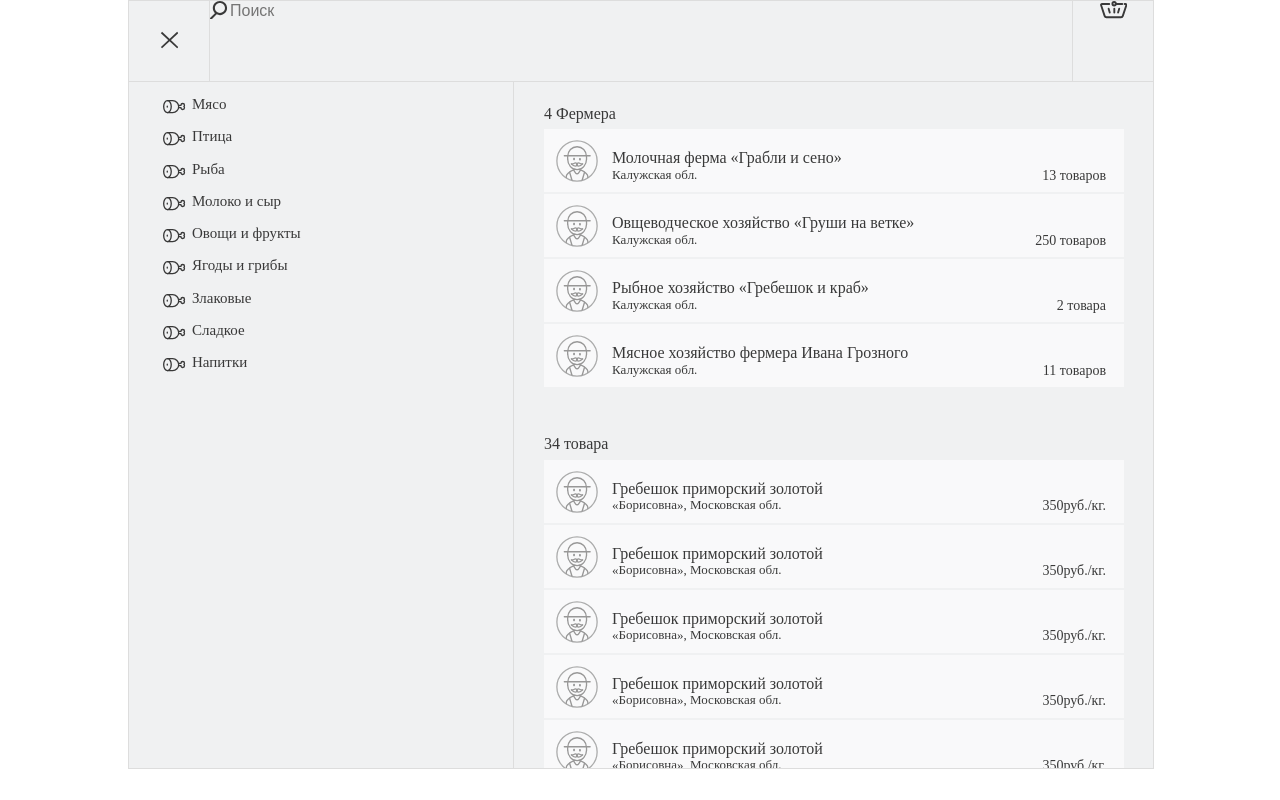
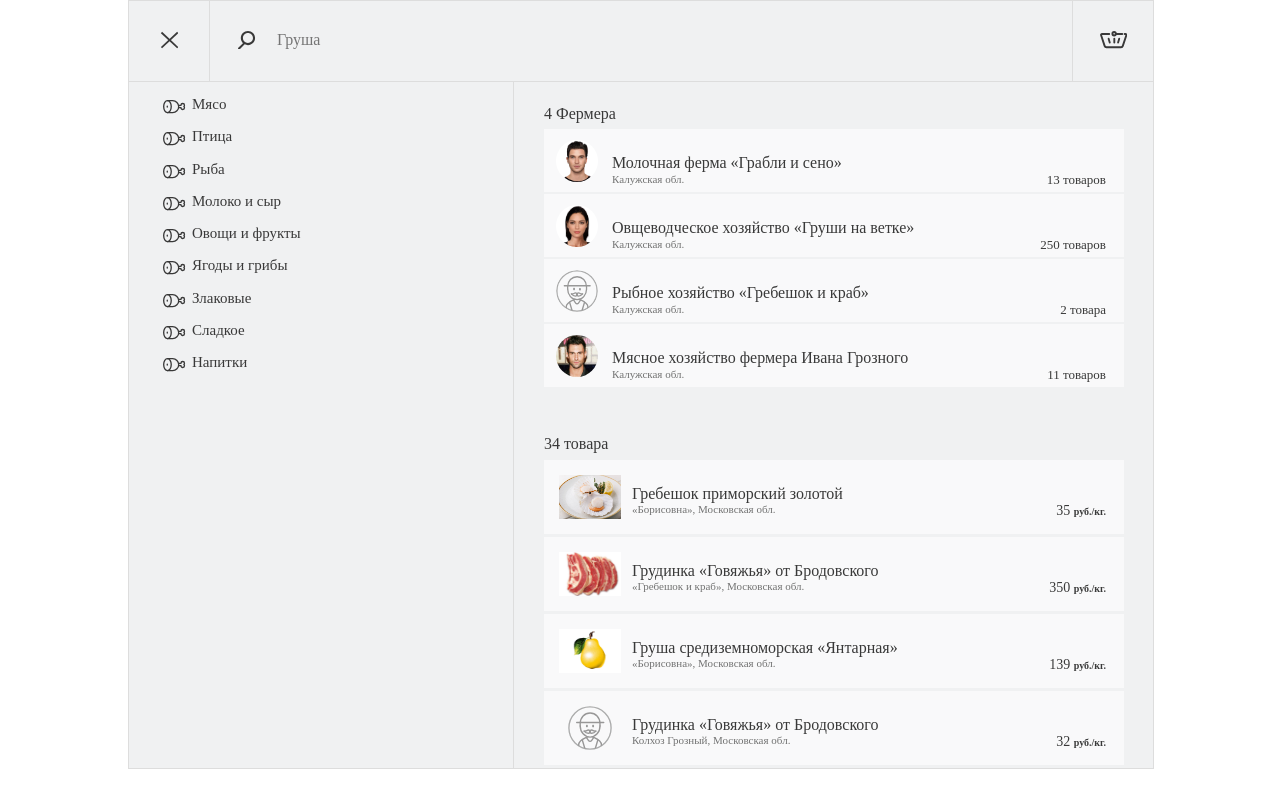
Before and after one commit to kolmm/eptest, a website: page src/index.html in a window 1280 px wide. Shown: the top 800 px of the page. Drawn offline with Linux system fonts and the light colour scheme; a web font is replaced by a local one.

Commit message:
upd product container

```diff
--- a/src/index.html
+++ b/src/index.html
@@ -8,20 +8,25 @@
   <title>eptest</title>
 </head>
 <body>
+  <div class="wrap">
     <header>
+      <a href="#">
         <div class="menu">
           <div class="menu-close">
           </div>
         </div>
+      </a>
 
       <div class="header-search">
         <div class="search-ico"></div>
-      <input type="text" name="search" placeholder="Поиск">
+        <input class="h1" type="text" name="search" placeholder="Груша">
       </div>
 
+      <a href="#">
         <div class="header-bag">
           <div class="bag-ico"></div>
         </div>
+      </a>
     </header>
 
     <div class="main">
@@ -86,157 +91,156 @@
 
       <div class="outSearch">
         <div class="quantity-farm h1">4 Фермера</div>
-      <div class="outSearch-farm">
-        <div class="outSearch-container">
-          <img class="outSearch-img" src="img/farmer_not.svg" alt="">
+        <div class="outSearch-container-farm">
+          <img class="outSearch-img" src="img/milk-face.jpg" alt="">
           <div class="name-container">
             <span class="farm-name h1">
               Молочная ферма «Грабли и сено»
             </span><br>
-            <span class="farm-geo h4">
+            <span class="farm-geo h5">
               Калужская обл.
             </span>
           </div>
-          <div class="quantity h3">
+          <span class="quantity h4">
             13 товаров
-          </div>
+          </span>
         </div>
 
-        <div class="outSearch-container">
-          <img class="outSearch-img" src="img/farmer_not.svg" alt="">
+        <div class="outSearch-container-farm">
+          <img class="outSearch-img" src="img/fruit-face.jpg" alt="">
           <div class="name-container">
             <span class="farm-name h1">
               Овщеводческое хозяйство «Груши на ветке»
             </span><br>
-            <span class="farm-geo h4">
+            <span class="farm-geo h5">
               Калужская обл.
             </span>
           </div>
-          <div class="quantity h3">
+          <span class="quantity h4">
             250 товаров
-          </div>
+          </span>
         </div>
 
-        <div class="outSearch-container">
+        <div class="outSearch-container-farm">
           <img class="outSearch-img" src="img/farmer_not.svg" alt="">
           <div class="name-container">
             <span class="farm-name h1">
               Рыбное хозяйство «Гребешок и краб»
             </span><br>
-            <span class="farm-geo h4">
+            <span class="farm-geo h5">
               Калужская обл.
             </span>
           </div>
-          <div class="quantity h3">
+          <span class="quantity h4">
             2 товара
-          </div>
+          </span>
         </div>
 
-        <div class="outSearch-container">
-          <img class="outSearch-img" src="img/farmer_not.svg" alt="">
+        <div class="outSearch-container-farm">
+          <img class="outSearch-img" src="img/meat-face.jpg" alt="">
           <div class="name-container">
             <span class="farm-name h1">
               Мясное хозяйство фермера Ивана Грозного
             </span><br>
-            <span class="farm-geo h4">
+            <span class="farm-geo h5">
               Калужская обл.
             </span>
           </div>
-          <div class="quantity h3">
+          <span class="quantity h4">
             11 товаров
-          </div>
+          </span>
       </div>
 
       <div class="outSearch-product">
         <div class="quantity-farm h1">34 товара</div>
-        <div class="outSearch-container">
-          <img class="outSearch-img" src="img/farmer_not.svg" alt="">
+        <div class="outSearch-container-product">
+          <img class="product-img" src="img/grebeshok.jpg" alt="">
           <div class="name-container">
             <span class="farm-name h1">
               Гребешок приморский золотой
             </span><br>
-            <span class="farm-geo h4">
+            <span class="farm-geo h5">
               «Борисовна», Московская обл.
             </span>
           </div>
-          <div class="quantity h3">
-            350руб./кг.
-          </div>
+          <span class="quantity h3">
+            35 <span class="h6">руб./кг.</span>
+          </span>
         </div>
 
-        <div class="outSearch-container">
-          <img class="outSearch-img" src="img/farmer_not.svg" alt="">
+        <div class="outSearch-container-product">
+          <img class="product-img" src="img/grudinka.jpg" alt="">
+          <div class="name-container">
+            <span class="farm-name h1">
+              Грудинка «Говяжья» от Бродовского
+            </span><br>
+            <span class="farm-geo h5">
+              «Гребешок и краб», Московская обл.
+            </span>
+          </div>
+          <span class="quantity h3">
+            350 <span class="h6">руб./кг.</span>
+          </span>
+        </div>
+
+        <div class="outSearch-container-product">
+          <img class="product-img" src="img/grusha.jpg" alt="">
+          <div class="name-container">
+            <span class="farm-name h1">
+              Груша средиземноморская «Янтарная»
+            </span><br>
+            <span class="farm-geo h5">
+              «Борисовна», Московская обл.
+            </span>
+          </div>
+          <span class="quantity h3">
+            139 <span class="h6">руб./кг.</span>
+          </span>
+        </div>
+
+        <div class="outSearch-container-product">
+          <img class="product-img" src="img/farmer_not.svg" alt="">
+          <div class="name-container">
+            <span class="farm-name h1">
+              Грудинка «Говяжья» от Бродовского
+            </span><br>
+            <span class="farm-geo h5">
+              Колхоз Грозный, Московская обл.
+            </span>
+          </div>
+          <span class="quantity h3">
+            32 <span class="h6">руб./кг.</span>
+          </span>
+        </div>
+
+        <div class="outSearch-container-product">
+          <img class="product-img" src="img/farmer_not.svg" alt="">
           <div class="name-container">
             <span class="farm-name h1">
               Гребешок приморский золотой
             </span><br>
-            <span class="farm-geo h4">
+            <span class="farm-geo h5">
               «Борисовна», Московская обл.
             </span>
           </div>
-          <div class="quantity h3">
-            350руб./кг.
-          </div>
+          <span class="quantity h3">
+            77 <span class="h6">руб./кг.</span>
+          </span>
         </div>
 
-        <div class="outSearch-container">
-          <img class="outSearch-img" src="img/farmer_not.svg" alt="">
+        <div class="outSearch-container-product">
+          <img class="product-img" src="img/farmer_not.svg" alt="">
           <div class="name-container">
             <span class="farm-name h1">
               Гребешок приморский золотой
             </span><br>
-            <span class="farm-geo h4">
+            <span class="farm-geo h5">
               «Борисовна», Московская обл.
             </span>
           </div>
-          <div class="quantity h3">
-            350руб./кг.
-          </div>
-        </div>
-
-        <div class="outSearch-container">
-          <img class="outSearch-img" src="img/farmer_not.svg" alt="">
-          <div class="name-container">
-            <span class="farm-name h1">
-              Гребешок приморский золотой
-            </span><br>
-            <span class="farm-geo h4">
-              «Борисовна», Московская обл.
+          <span class="quantity h3">
+            34 <span class="h6">руб./кг.</span>
           </span>
-          </div>
-          <div class="quantity h3">
-            350руб./кг.
-          </div>
-        </div>
-
-        <div class="outSearch-container">
-          <img class="outSearch-img" src="img/farmer_not.svg" alt="">
-          <div class="name-container">
-            <span class="farm-name h1">
-              Гребешок приморский золотой
-            </span><br>
-            <span class="farm-geo h4">
-              «Борисовна», Московская обл.
-            </span>
-          </div>
-          <div class="quantity h3">
-            350руб./кг.
-          </div>
-        </div>
-
-        <div class="outSearch-container">
-          <img class="outSearch-img" src="img/farmer_not.svg" alt="">
-          <div class="name-container">
-            <span class="farm-name h1">
-              Гребешок приморский золотой
-            </span><br>
-            <span class="farm-geo h4">
-              «Борисовна», Московская обл.
-            </span>
-          </div>
-          <div class="quantity h3">
-            350руб./кг.
-          </div>
         </div>
       </div>
     </div>
--- a/src/sass/mixins.scss
+++ b/src/sass/mixins.scss
@@ -33,3 +33,11 @@
   text-align: left;
   color: $textColor;
 }
+
+@mixin h6 {
+  font-family: "Gerbera";
+  font-size: 10px;
+  font-weight: bold;
+  text-align: left;
+  color: $textColor;
+}
--- a/src/sass/style.scss
+++ b/src/sass/style.scss
@@ -4,10 +4,7 @@
 @import "variables.scss";
 
 body {
-  position: relative;
-  left: 50%;
-  margin-left: -512px;
-  background-color: #fff;
+  overflow-x: hidden;
 }
 
 ul {
@@ -31,11 +28,17 @@ ul {
 }
 
 .h5 {
-  @include h4;
+  @include h5;
 }
 
 .h6 {
-  @include h4;
+  @include h6;
+}
+
+.wrap {
+  position: relative;
+  left: 50%;
+  margin-left: -512px;
 }
 
 header {
@@ -69,18 +72,24 @@ header {
 }
 
 .header-search input {
+  padding-top: 30px;
+  padding-bottom: 30px;
+  width: 780px;
   border: none;
   background-color: transparent;
   outline:none;
+  margin-left: 19px;
 }
 
 .search-ico {
   float: left;
   width: 18px;
   height: 18px;
+  margin-top: 30px;
   background-image: url(../img/search.svg);
   background-repeat: no-repeat;
   background-size: cover;
+  margin-left: 28px;
 }
 
 .header-bag {
@@ -92,6 +101,7 @@ header {
 
 .bag-ico {
   margin: auto;
+  margin-top: 30px;
   width: 27px;
   height: 18px;
   background-image: url(../img/bag.svg);
@@ -112,6 +122,7 @@ nav {
   float: left;
   min-width: 384px;
   height: 687px;
+  overflow-y: auto;
   border-right: 1px solid #dddddd;
 }
 
@@ -147,10 +158,18 @@ nav {
   margin-top: 24px;
 }
 
-.outSearch-container {
+.outSearch-container-farm {
   width: 580px;
   height: 63px;
   margin-bottom: 2px;
+  margin-left: 30px;
+  background-color: rgba(255, 255, 255, 0.6);
+}
+
+.outSearch-container-product {
+  width: 580px;
+  height: 74px;
+  margin-bottom: 3px;
   margin-left: 30px;
   background-color: rgba(255, 255, 255, 0.6);
 }
@@ -160,10 +179,18 @@ nav {
   height: 42px;
   width: 42px;
   margin: 11px 14px 10px 12px;
+  border-radius: 50%;
+}
+
+.product-img {
+  float: left;
+  height: 44px;
+  width: 62px;
+  margin: 15px 11px 15px 15px;
 }
 
 .name-container {
-  padding-top: 20px;
+  padding-top: 25px;
 }
 
 .farm-name,
```
Also changed, not shown: src/css/style.css, src/css/style.min.css, src/img/fruit-face.jpg (added), src/img/grebeshok.jpg (added), src/img/grudinka.jpg (added), src/img/grusha.jpg (added), src/img/meat-face.jpg (added), src/img/milk-face.jpg (added). Lines whose indentation alone changed are shown as unchanged.
